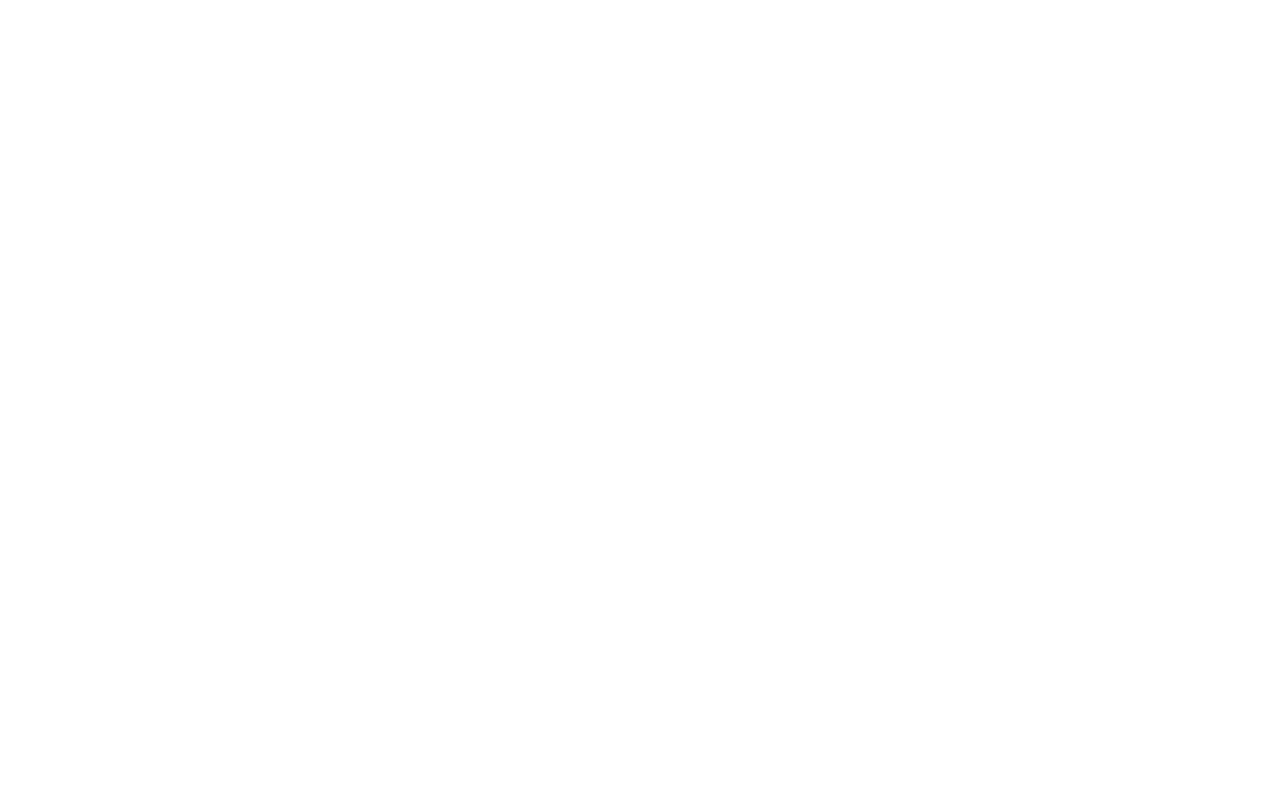
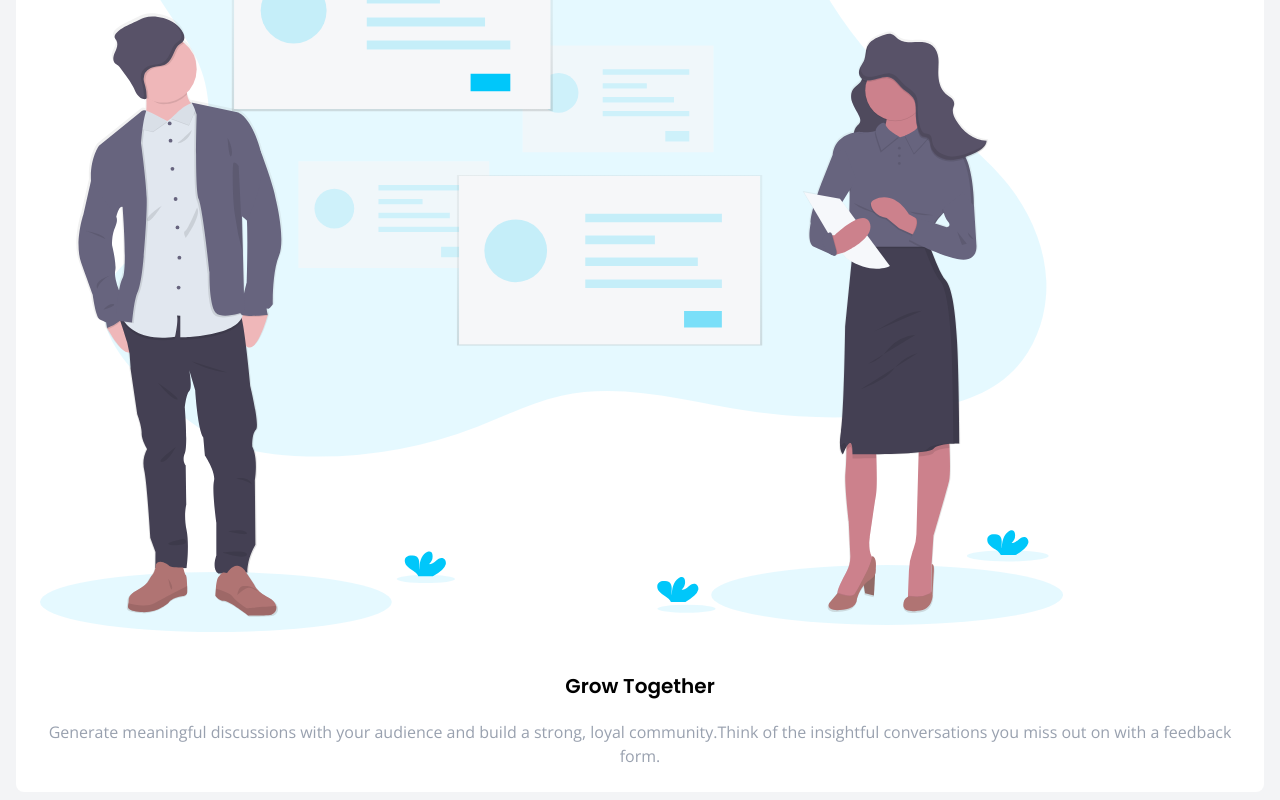
Before and after one commit to Medido1/Huddle-landing-page-with-alternating-feature-blocks, a React (Vite) app: page / in a window 1280 px wide. Shown: the part 1481-2281 px from the top of the page. Before the commit the page ends 1195 px from the top, so only its background shows below. Built offline with nearby package versions, Linux system fonts and the light colour scheme.

Commit message:
Make cards as resuable components

```diff
--- /dev/null
+++ b/data.js
@@ -0,0 +1,15 @@
+import growTogether from "./src/assets/images/illustration-grow-together.svg";
+
+const cards = [
+  {
+    id:1,
+    img: growTogether,
+    altText: "growTogether illustration",
+    title : "Grow Together",
+    description: `Generate meaningful discussions with your audience and build a strong,
+      loyal community.Think of the insightful conversations you miss
+      out on with a feedback form.`,
+  }
+]
+
+export {cards}
--- a/src/App.jsx
+++ b/src/App.jsx
@@ -1,11 +1,13 @@
 import { useState } from 'react'
 import './App.css'
 import Header from "../src/components/Header";
+import Main from './components/Main';
 
 function App() {
   return (
     <div>
       <Header />
+      <Main />
     </div>
   )
 }
--- /dev/null
+++ b/src/components/Card.jsx
@@ -0,0 +1,15 @@
+function Card({card}) {
+  return (
+    <div className="bg-white mt-10 rounded-lg p-6">
+        <img src={card.img} alt={card.altText} />
+        <p className="font-poppins text-center text-xl mt-10 mb-5">
+          {card.title}
+        </p>
+        <p className="text-center font-openSans text-gray-400">
+          {card.description}
+        </p>
+      </div>
+  )
+}
+
+export default Card;
--- /dev/null
+++ b/src/components/Main.jsx
@@ -0,0 +1,21 @@
+import "../App";
+import Card from "./Card";
+import {cards} from "../../data";
+import { useState } from "react";
+
+function Main() {
+  const [cardsData, setCardsData] = useState(cards);
+
+  return (
+    <main className="p-4 flex flex-col items-center gap-4 bg-gray-100">
+      {cards.map(card => (
+        <Card
+          key = {card.id}
+          card = {card}
+        />
+      ))}
+    </main>
+  )
+}
+
+export default Main;
```
